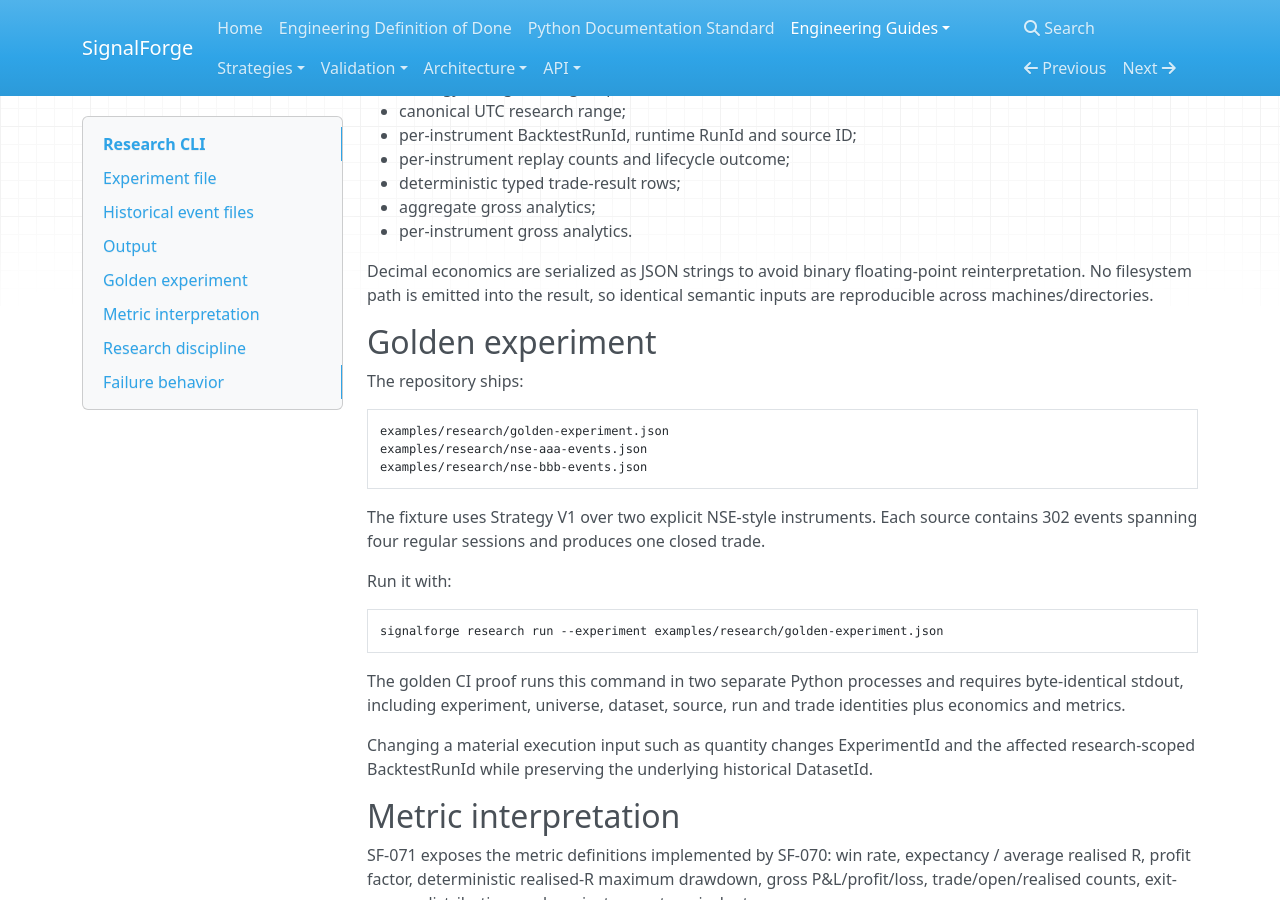
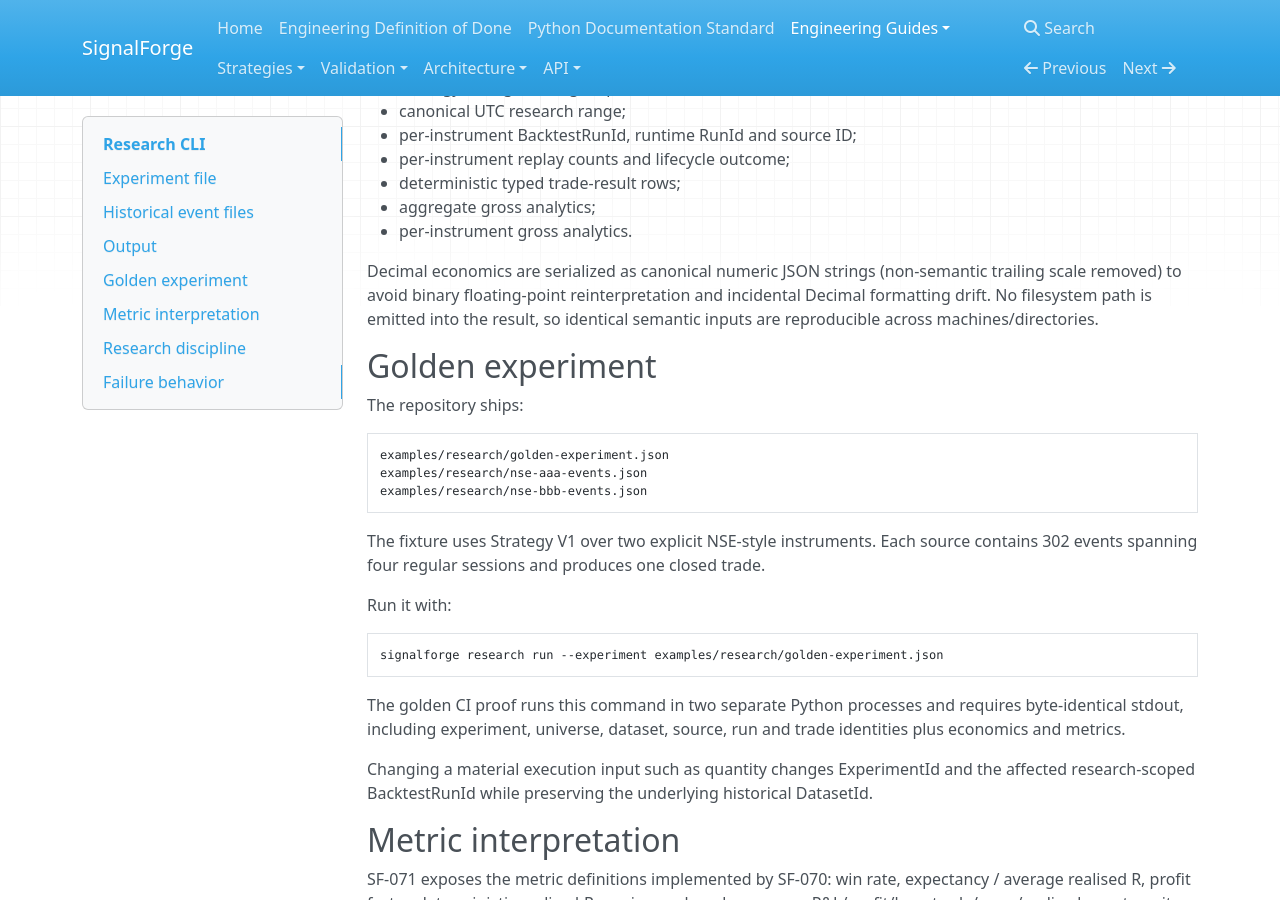
Before and after one commit to harishkamathuk/signalforge, an MkDocs documentation site: the page built from docs/research-cli.md, in a window 1280 px wide and 900 px high, scrolled down 1593 px. Built offline with MkDocs 1.6.1, drawn with Linux system fonts in a browser that asks for light colours; nearby versions of some CDN libraries.

Commit message:
docs(research): define canonical Decimal output

```diff
--- a/docs/research-cli.md
+++ b/docs/research-cli.md
@@ -87,7 +87,7 @@ The research-result-v1 output contains:
 - aggregate gross analytics;
 - per-instrument gross analytics.
 
-Decimal economics are serialized as JSON strings to avoid binary floating-point reinterpretation.
+Decimal economics are serialized as canonical numeric JSON strings (non-semantic trailing scale removed) to avoid binary floating-point reinterpretation and incidental Decimal formatting drift.
 No filesystem path is emitted into the result, so identical semantic inputs are reproducible
 across machines/directories.
 
```
